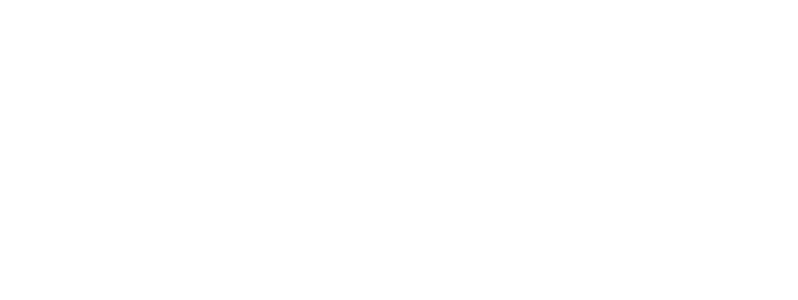
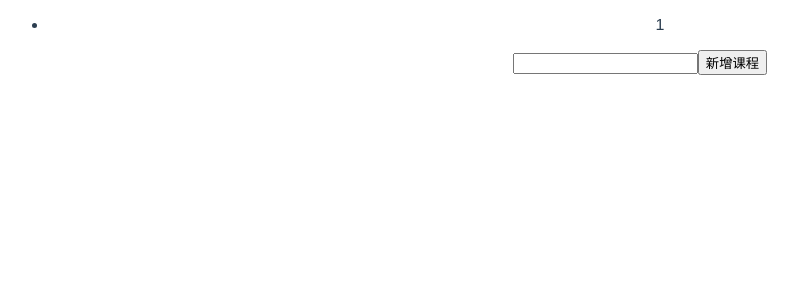
Before and after one commit to zxlfly/vue2_share, a Vue app in the folder app/: page /listpage in a window 1280 px wide. Shown: the top 300 px of the page, without its empty margins (0-798 px from the left). Built offline with nearby package versions, Linux system fonts and the light colour scheme.

Commit message:
更新路由基础示例

```diff
--- a/app/src/components/List.vue
+++ b/app/src/components/List.vue
@@ -14,18 +14,18 @@
 
 <script>
     export default {
-        nameL:'list',
+        props:{
+            // 新增课程时也要访问list，因此作为属性传递
+            list: { type: Array, default: ()=>[] },
+        },
         data() {
             return {
             }
         },
-        props: {
-            // 新增课程时也要访问list，因此作为属性传递
-            list: { type: Array, default: [] },
-        },
+
     }
 </script>
 
-<style lang="scss" scoped>
+<style scoped>
 
 </style>
--- a/app/src/components/ListAdd.vue
+++ b/app/src/components/ListAdd.vue
@@ -1,5 +1,14 @@
-
-
+<template>
+    <div>
+    <!-- 表单输入绑定 -->
+        <input
+            v-model="item"
+            @keydown.enter="addlist"
+        />
+        <!-- 事件处理 -->
+        <button v-on:click="addlist">新增课程</button>
+    </div>
+</template>
 <script>
 export default {
     data() {
@@ -7,17 +16,6 @@
             item: "",
         };
     },
-    template: `
-                <div>
-                <!-- 表单输入绑定 -->
-                    <input
-                        v-model="item"
-                        @keydown.enter="addlist"
-                    />
-                    <!-- 事件处理 -->
-                    <button v-on:click="addlist">新增课程</button>
-                </div>
-            `,
     methods: {
         addlist() {
             // 发送自定义事件通知父组件
@@ -29,5 +27,5 @@
 };
 </script>
 
-<style lang="scss" scoped>
+<style scoped>
 </style>
--- a/app/src/components/Message.vue
+++ b/app/src/components/Message.vue
@@ -1,15 +1,17 @@
+<template>
+    <div class="message-box" v-if="show">
+        <slot></slot>
+        <span class="message-box-close" @click="$emit('update:show', false)">X</span>
+    </div>
+</template>
 <script>
 export default {
     props: ["show"],
-    template: `
-                <div class="message-box" v-if="show">
-                    <slot></slot>
-                    <span class="message-box-close" @click="$emit('update:show', false)">X</span>
-                </div> `,
+
 };
 </script>
 
-<style lang="scss" scoped>
+<style scoped>
 .message-box {
     padding: 10px 20px;
     background: #4fc08d;
--- a/app/src/router/routers/default.js
+++ b/app/src/router/routers/default.js
@@ -4,8 +4,12 @@
       path: '/',
       name: 'Home',
       component: Home
-    },
-    {
+    },{
+      path: '/listpage',
+      name: 'ListPage',
+      //延迟加载，在被访问的时候才会加载。可以减小初次加载的文件大小
+      component: () => import(/* webpackChunkName: "about" */ '../../views/ListPage.vue')
+    },{
       path: '/about',
       name: 'About',
       //延迟加载，在被访问的时候才会加载。可以减小初次加载的文件大小
--- a/app/src/views/Home.vue
+++ b/app/src/views/Home.vue
@@ -13,7 +13,7 @@
     return {
       list: [
         {
-          'path':'/about',
+          'path':'/listpage',
           'des':'基础示例中的addlist'
         }
       ]
--- /dev/null
+++ b/app/src/views/ListPage.vue
@@ -0,0 +1,35 @@
+<template>
+    <div>
+        <List :list="list" />
+        <ListAdd @add-list="addlist"></ListAdd>
+        <Message :show.sync="show">新增成功！</Message>
+    </div>
+</template>
+
+<script>
+    import List from '../components/List'
+    import ListAdd from '../components/ListAdd'
+    import Message from '../components/Message'
+    export default {
+        components: {
+            List,ListAdd,Message
+        },
+        data(){
+            return {
+                title: 'zxl',
+                list:[1],
+                show:false
+            }
+        },
+        methods: {
+            addlist(e) {
+                this.list.push(e)
+                this.show=true
+            }
+        },
+    }
+</script>
+
+<style>
+
+</style>
```
